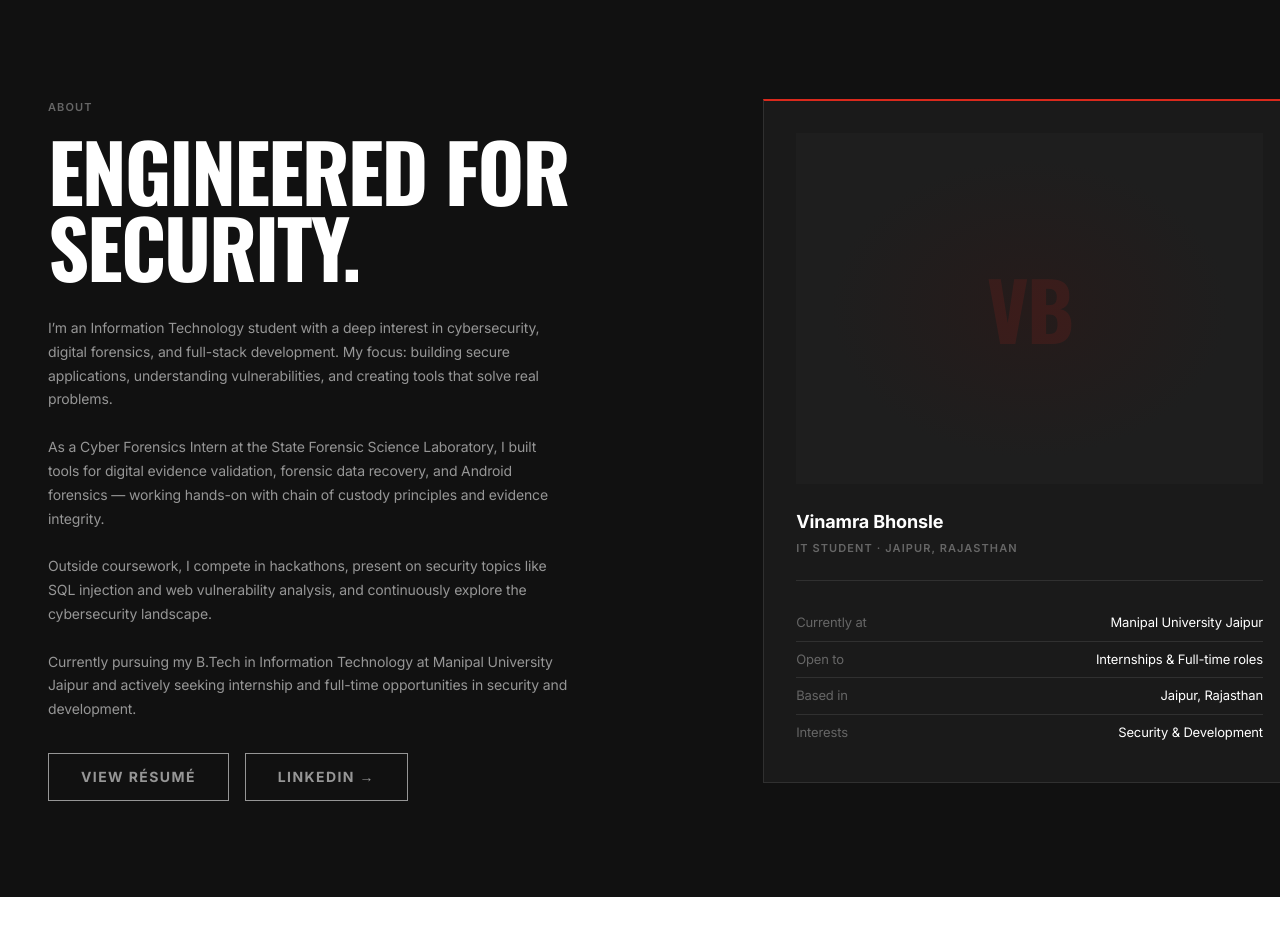
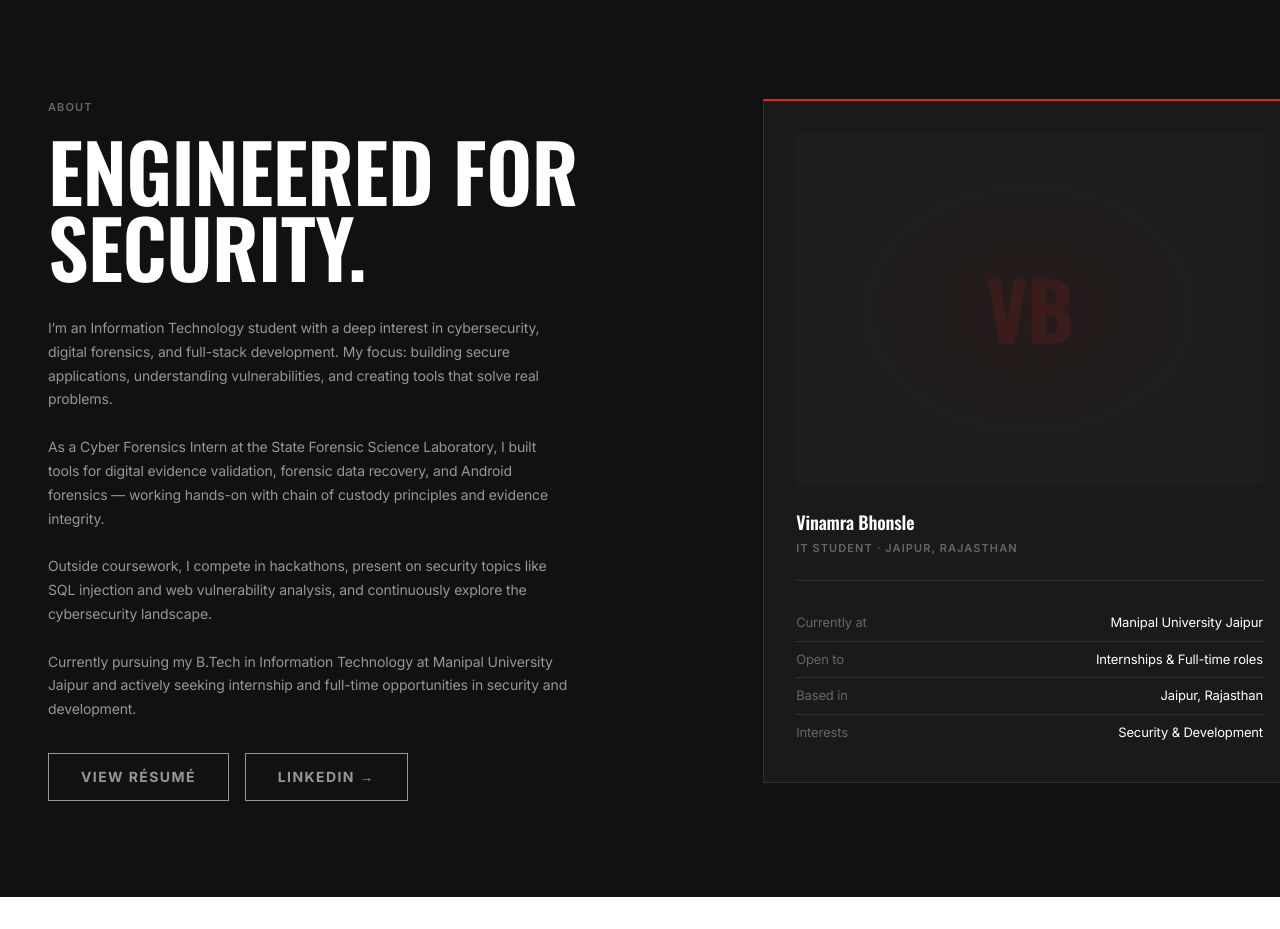
Before and after one commit to vinamra1102/portfolio, a Next.js app: page / in a window 1280 px wide. Shown: the part 3580-4509 px from the top of the page. Built offline with nearby package versions, Linux system fonts and the light colour scheme.

Commit message:
style: about heading Oswald 600, card name Oswald 600 normal case

```diff
--- a/components/About.tsx
+++ b/components/About.tsx
@@ -102,7 +102,7 @@ export default function About() {
               <div className="text-[11px] font-semibold uppercase tracking-[1.1px] text-muted">
                 About
               </div>
-              <h2 className="mt-4 font-display text-[44px] font-black uppercase leading-[0.95] tracking-[-1.4px] text-white md:text-[56px] lg:text-[80px] lg:tracking-[-2px]">
+              <h2 className="mt-4 font-display text-[44px] font-semibold uppercase leading-[0.95] tracking-[-0.5px] text-white md:text-[56px] lg:text-[80px]">
                 Engineered for security.
               </h2>
             </div>
@@ -176,13 +176,13 @@ export default function About() {
               }}
             >
               <div
-                className="font-display text-[80px] font-black leading-none tracking-[-1.6px]"
+                className="font-display text-[80px] font-bold leading-none tracking-[-1px]"
                 style={{ color: "#da291c", opacity: 0.12 }}
               >
                 VB
               </div>
             </div>
-            <div className="text-lg font-bold text-white">Vinamra Bhonsle</div>
+            <div className="font-display text-lg font-semibold text-white">Vinamra Bhonsle</div>
             <div className="mt-1 text-[11px] font-semibold uppercase tracking-[1.1px] text-muted">
               IT Student &middot; Jaipur, Rajasthan
             </div>
```
